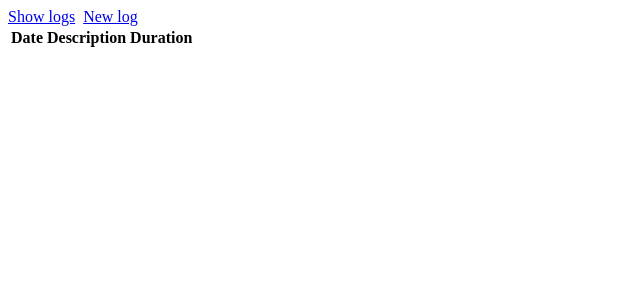
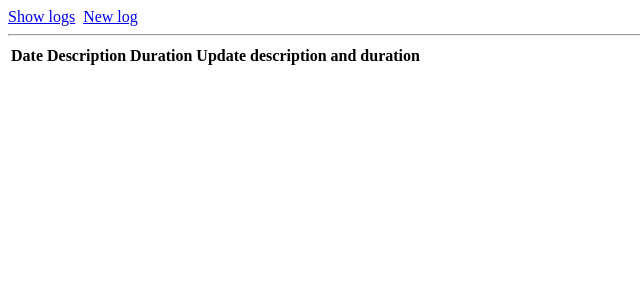
Before and after one commit to MikaelTornwall/timetracker, a Flask app: page /logs in a window 1280 px wide. Shown: the top 300 px of the page, without its empty margins (0-640 px from the left). Run offline with Flask 2, Linux system fonts and the light colour scheme; data that the repository does not hold is empty.

Commit message:
update layout, model and routing

```diff
--- a/application/logs/models.py
+++ b/application/logs/models.py
@@ -6,9 +6,9 @@ class Log(db.Model):
     date_modified = db.Column(db.DateTime, default=db.func.current_timestamp(),
     onupdate=db.func.current_timestamp())
 
-    name = db.Column(db.String(144), nullable=False)
+    description = db.Column(db.String(144), nullable=False)
     duration = db.Column(db.Float,  nullable=False)
 
-    def __init__(self, name, duration):
-        self.name = name
+    def __init__(self, description, duration):
+        self.description = description
         self.duration = duration
--- a/application/logs/views.py
+++ b/application/logs/views.py
@@ -10,19 +10,30 @@ def logs_index():
 def logs_form():
     return render_template("logs/new.html")
 
+@app.template_filter('datetimeformat')
+def datetimeformat(value, format='%B %d, %Y'):
+    return value.strftime(format)
+
 @app.route("/logs/<log_id>/", methods=["POST"])
 def logs_update(log_id):
+    description = request.form.get("description")
     duration = request.form.get("duration")
 
     l = Log.query.get(log_id)
-    l.duration = duration
+    if description:
+        l.description += " "
+        l.description += description
+
+    if duration != "":
+        l.duration = duration
+
     db.session().commit()
 
     return redirect(url_for("logs_index"))
 
 @app.route("/logs/", methods=["POST"])
 def logs_create():
-    l = Log(request.form.get("name"), request.form.get("duration"))
+    l = Log(request.form.get("description"), request.form.get("duration"))
 
     db.session().add(l)
     db.session().commit()
--- a/application/templates/layout.html
+++ b/application/templates/layout.html
@@ -2,13 +2,14 @@
 <html>
   <head>
     <meta charset="utf-8">
-    <title>TodoApp</title>
+    <title>TimeTracker</title>
   </head>
 
   <body>
     <div>
       <span><a href="{{ url_for('logs_index') }}">Show logs</a></span>&nbsp;
       <span><a href="{{ url_for('logs_form') }}">New log</a></span>
+      <hr>
     </div>
     {% block body %}
       <p>
--- a/application/templates/logs/list.html
+++ b/application/templates/logs/list.html
@@ -6,17 +6,18 @@
       <th>Date</th>
       <th>Description</th>
       <th>Duration</th>
+      <th>Update description and duration</th>
     </tr>
     {% for log in logs %}
     <tr>
-      <td>{{ log.date_created }}</td>
-      <td>{{ log.name }}</td>
+      <td>{{ log.date_created|datetimeformat }}</td>
+      <td>{{ log.description }}</td>
       <td>{{ log.duration }}</td>
-      <td>{{ log.id }}</td>
       <td>
         <form method="POST" action="{{ url_for('logs_update', log_id=log.id) }}">
-          <input type="text" name="duration" />
-          <button type="submit">Update duration</button>
+          <input type="text" name="description" placeholder="description..." />
+          <input type="text" name="duration" placeholder="duration (h)"/>
+          <button type="submit">Update</button>
         </form>
       </td>
     </tr>
--- a/application/templates/logs/new.html
+++ b/application/templates/logs/new.html
@@ -2,8 +2,10 @@
 
 {% block body %}
 <form method="POST" action="{{ url_for('logs_create') }}">
-  <input type="text" name="name" />
-  <input type="text" name="duration" />
+  Description: <br>
+  <textarea name="description" rows="8" cols="80"></textarea>
+  <br>
+  Duration (h): <input type="text" name="duration" />
   <input type="submit" value="Add new log" />
 </form>
 {% endblock %}
```
Also changed, not shown: README.md.
